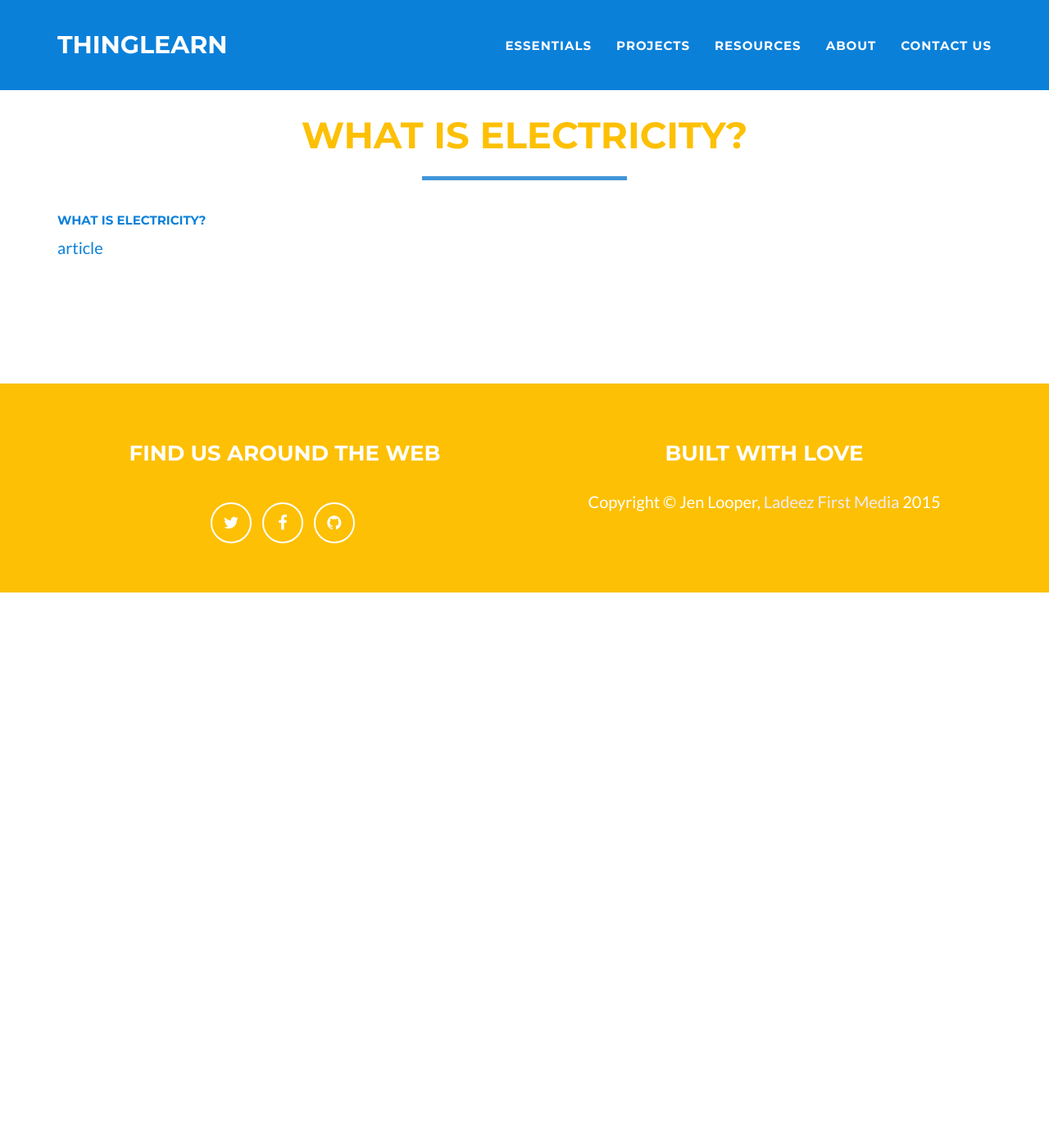
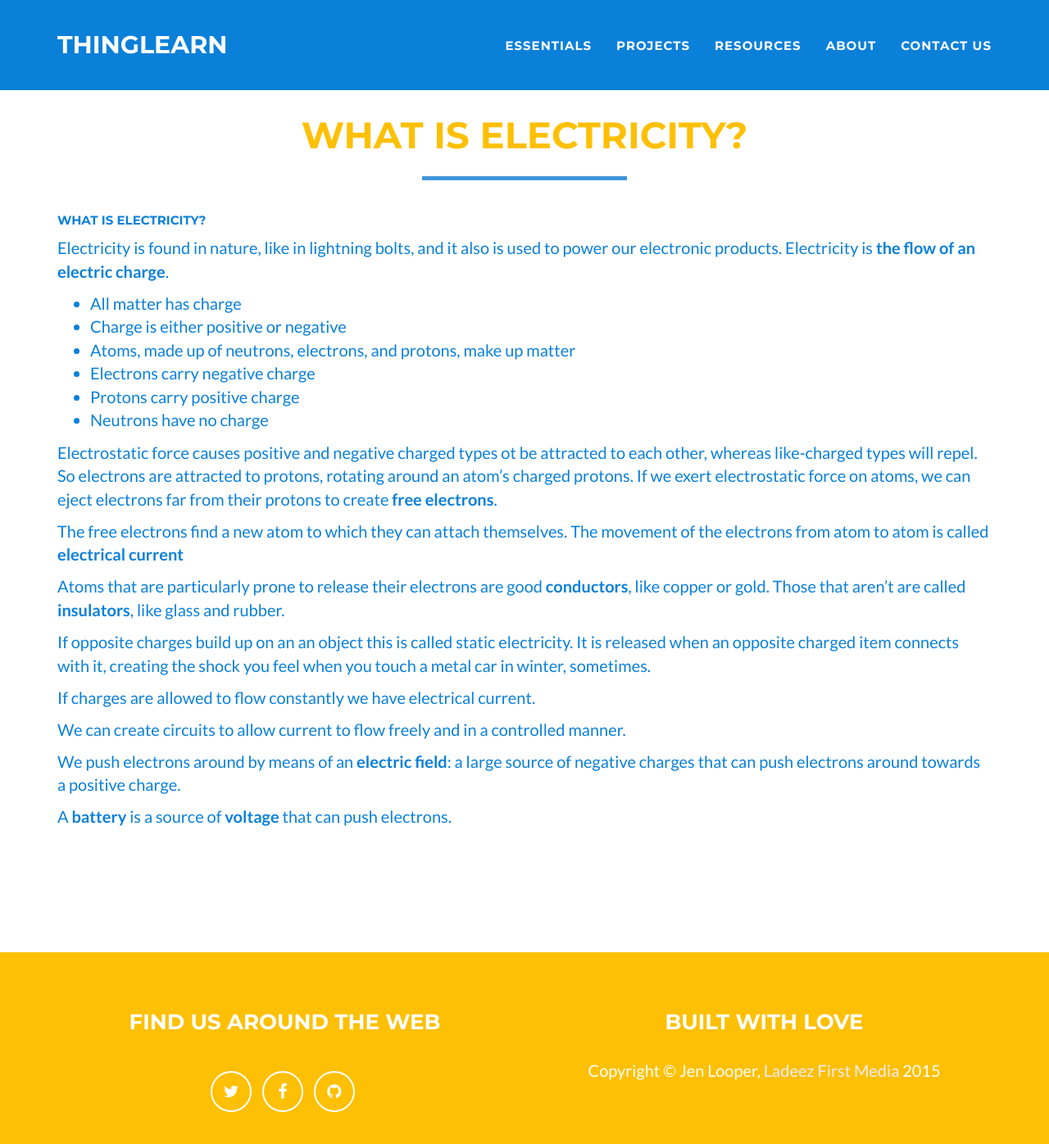
Before and after one commit to jlooper/thinglearn, a Jekyll site: the page built from _posts/2015-06-05-essentials1.markdown, in a window 1280 px wide and 1400 px high. Shown: the top 1396 px of the window at 82% size. Built offline with Jekyll 4.4.1, drawn with Linux system fonts in a browser that asks for light colours.

Commit message:
article on electricity

```diff
--- a/_posts/2015-06-05-essentials1.markdown
+++ b/_posts/2015-06-05-essentials1.markdown
@@ -9,4 +9,28 @@ url: what-is-electricity
 
 #####What is Electricity?
 
-article
+Electricity is found in nature, like in lightning bolts, and it also is used to power our electronic products. Electricity is **the flow of an electric charge**.
+
+- All matter has charge
+- Charge is either positive or negative
+- Atoms, made up of neutrons, electrons, and protons, make up matter
+- Electrons carry negative charge
+- Protons carry positive charge
+- Neutrons have no charge
+
+Electrostatic force causes positive and negative charged types ot be attracted to each other, whereas like-charged types will repel.
+So electrons are attracted to protons, rotating around an atom's charged protons. If we exert electrostatic force on atoms, we can eject electrons far from their protons to create **free electrons**.
+
+The free electrons find a new atom to which they can attach themselves. The movement of the electrons from atom to atom is called **electrical current**
+
+Atoms that are particularly prone to release their electrons are good **conductors**, like copper or gold. Those that aren't are called **insulators**, like glass and rubber.
+
+If opposite charges build up on an an object this is called static electricity. It is released when an opposite charged item connects with it, creating the shock you feel when you touch a metal car in winter, sometimes.
+
+If charges are allowed to flow constantly we have electrical current.
+
+We can create circuits to allow current to flow freely and in a controlled manner.
+
+We push electrons around by means of an **electric field**: a large source of negative charges that can push electrons around towards a positive charge.
+
+A **battery** is a source of **voltage** that can push electrons.
```
